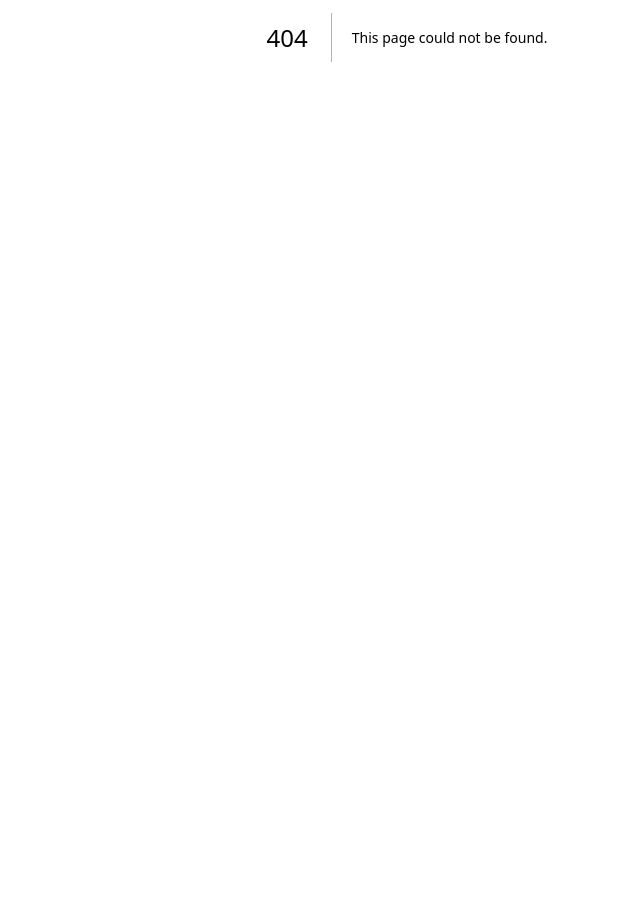
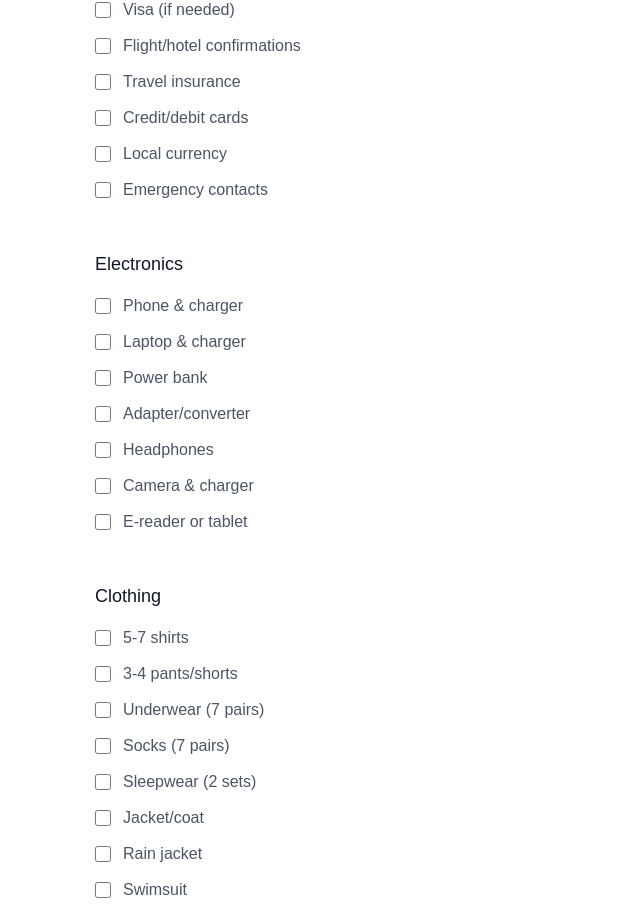
Before and after one commit to jane-does-coding/Checklists, a Next.js app: page /checklists/trip-long in a window 1280 px wide. Before the commit this address had no page. Shown: the part 363-1279 px from the top of the page, without its empty margins (233-873 px from the left). Before the commit the page ends 800 px from the top, so only its background shows below. Built offline with nearby package versions, Linux system fonts and the light colour scheme.

Commit message:
long short fixed

```diff
--- /dev/null
+++ b/app/(pages)/checklists/trip-long/page.tsx
@@ -0,0 +1,72 @@
+import ChecklistPages from "@/app/components/ChecklistPage";
+import Link from "next/link";
+
+const categories = {
+	"Documents & Money": [
+		"Passport/ID",
+		"Visa (if needed)",
+		"Flight/hotel confirmations",
+		"Travel insurance",
+		"Credit/debit cards",
+		"Local currency",
+		"Emergency contacts",
+	],
+	Electronics: [
+		"Phone & charger",
+		"Laptop & charger",
+		"Power bank",
+		"Adapter/converter",
+		"Headphones",
+		"Camera & charger",
+		"E-reader or tablet",
+	],
+	Clothing: [
+		"5-7 shirts",
+		"3-4 pants/shorts",
+		"Underwear (7 pairs)",
+		"Socks (7 pairs)",
+		"Sleepwear (2 sets)",
+		"Jacket/coat",
+		"Rain jacket",
+		"Swimsuit",
+		"Workout clothes",
+		"Comfortable walking shoes",
+		"Dress shoes (if needed)",
+	],
+	Toiletries: [
+		"Toothbrush & toothpaste",
+		"Deodorant",
+		"Shampoo & conditioner",
+		"Body wash/soap",
+		"Face care routine",
+		"Hair products",
+		"Razor",
+		"Makeup (if needed)",
+		"Medications (prescription & OTC)",
+		"First aid kit",
+		"Sunscreen",
+		"Insect repellent",
+	],
+	"Packing Aids": [
+		"Suitcase",
+		"Daypack/backpack",
+		"Packing cubes",
+		"Laundry bag",
+		"Tote for shopping",
+		"Locks for luggage",
+	],
+	Miscellaneous: [
+		"Water bottle",
+		"Snacks",
+		"Travel pillow",
+		"Umbrella",
+		"Tissues/wipes",
+		"Hand sanitizer",
+		"Guidebook or maps",
+		"Pen (for customs forms)",
+	],
+};
+
+export default function TripLongPage() {
+	return <ChecklistPages title="3+ Day Trip" categories={categories} />;
+}
```
